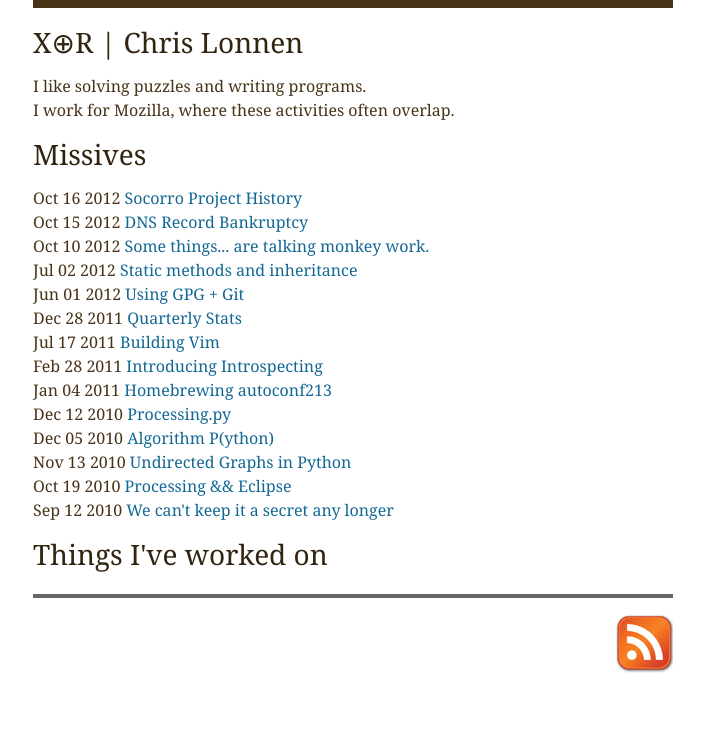
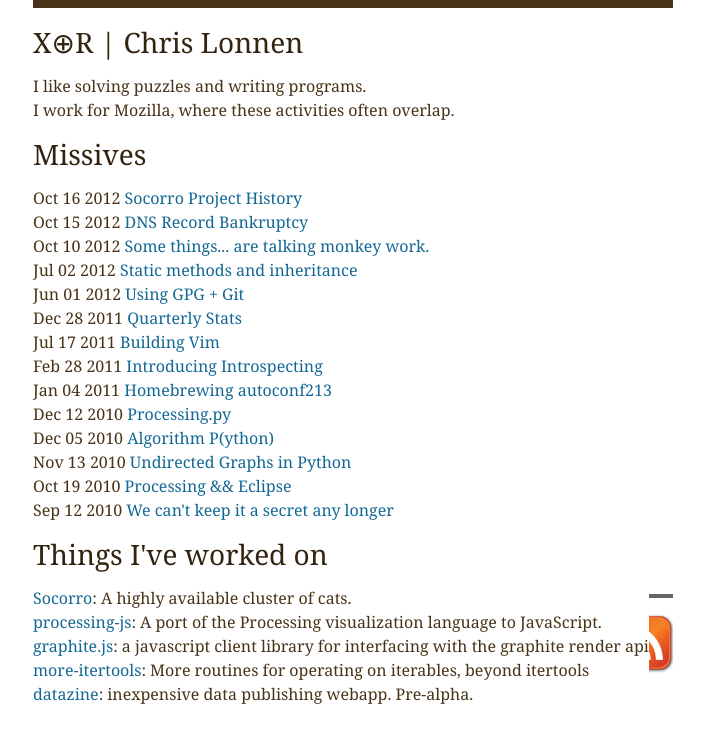
Before and after one commit to lonnen/lonnen.github.com, a Jekyll site: the page built from index.html, in a window 1280 px wide. Shown: the top 743 px of the page, without its empty margins (287-991 px from the left). Built offline with Jekyll 4.4.1, drawn with Linux system fonts in a browser that asks for light colours; Markdown is read by kramdown in place of the engine named in the settings; comment, search, counter and statistics services are not loaded; part of the change alters nothing that is shown.

```diff
--- a/index.html
+++ b/index.html
@@ -25,4 +25,16 @@ title: Chris Lonnen
 </section>
 <section id="projects">
   <h1>Things I've worked on</h1>
+  <dl>
+    <dt><a href="https://github.com/Lonnen/socorro">Socorro</a></dt>
+    <dd>A highly available cluster of cats.</dd>
+    <dt><a href="https://github.com/Lonnen/processing-js">processing-js</a></dt>
+    <dd>A port of the Processing visualization language to JavaScript.</dd>
+    <dt><a href="https://github.com/Lonnen/graphite.js">graphite.js</a></dt>
+    <dd>a javascript client library for interfacing with the graphite render api</dd>
+    <dt><a href="https://github.com/Lonnen/more-itertools">more-itertools</a></dt>
+    <dd>More routines for operating on iterables, beyond itertools</dd>
+    <dt><a href="https://github.com/Lonnen/datazine">datazine</a></dt>
+    <dd>inexpensive data publishing webapp. Pre-alpha.</dd>
+  </dl>
 </section>
--- a/media/script.js
+++ b/media/script.js
@@ -27,28 +27,3 @@ var _gauges = _gauges || [];
     s.parentNode.insertBefore(t, s);
 })();
 // end
-
-/** Github projects **/
-var names = ['socorro','processing-js','graphite.js','more-itertools', 'datazine'];
-var project_el = document.querySelector('#projects')
-if (project_el) {
-    var github = 'https://api.github.com/users/Lonnen/repos';
-    var projects = {};
-
-    var loadProjects = function(json) {
-        var repos = json.data;
-        for (var i in repos) {
-            repo = repos[i];
-            projects[repo.name] = repo;
-        }
-        dts = []
-        for (var i in names) {
-            var name = names[i],
-                p = projects[name],
-                dt = '<dt><a href="' + p.html_url + '">' + name + '</a></dt>';
-            dts.push(dt + '<dd>' + p.description + '</dd>');
-        }
-        project_el.innerHTML += '<dl>' + dts.join('') + '</dl>';
-    };
-    makeScript(github + '?callback=loadProjects');
-}
```
